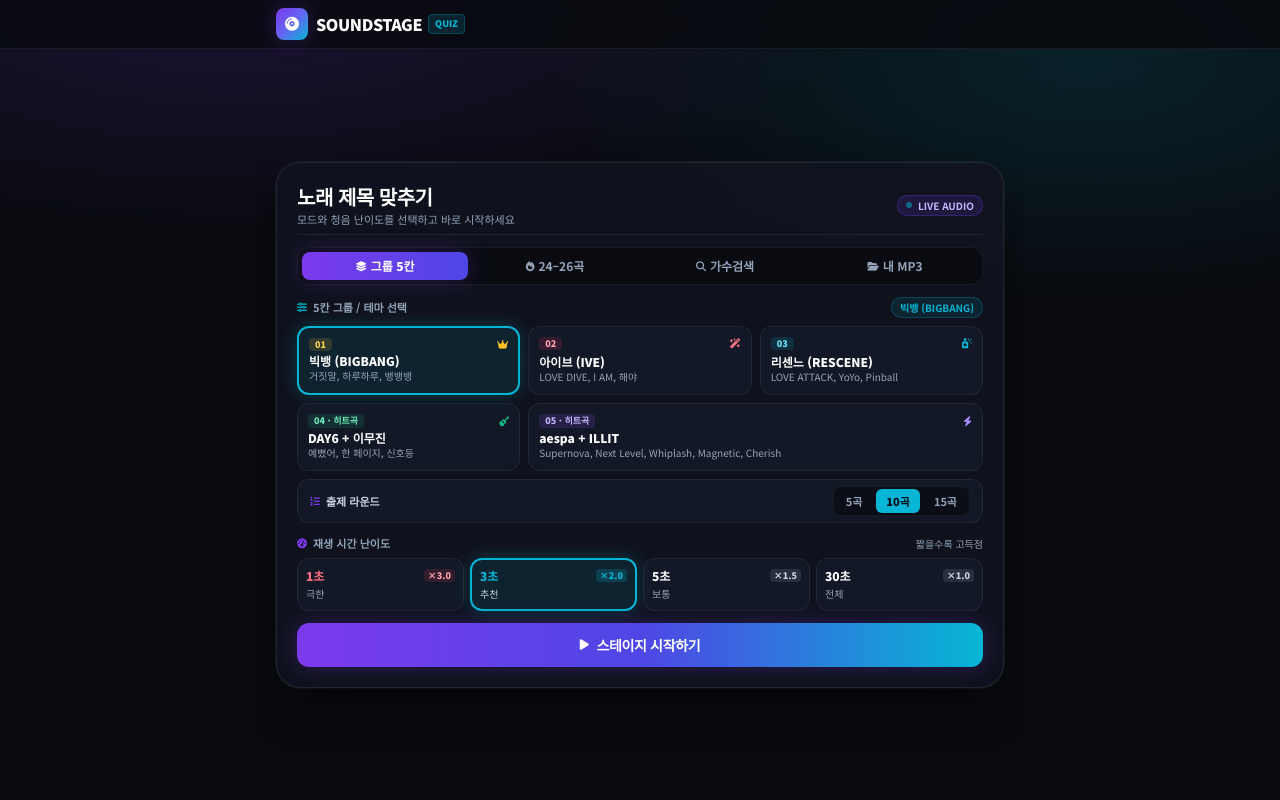
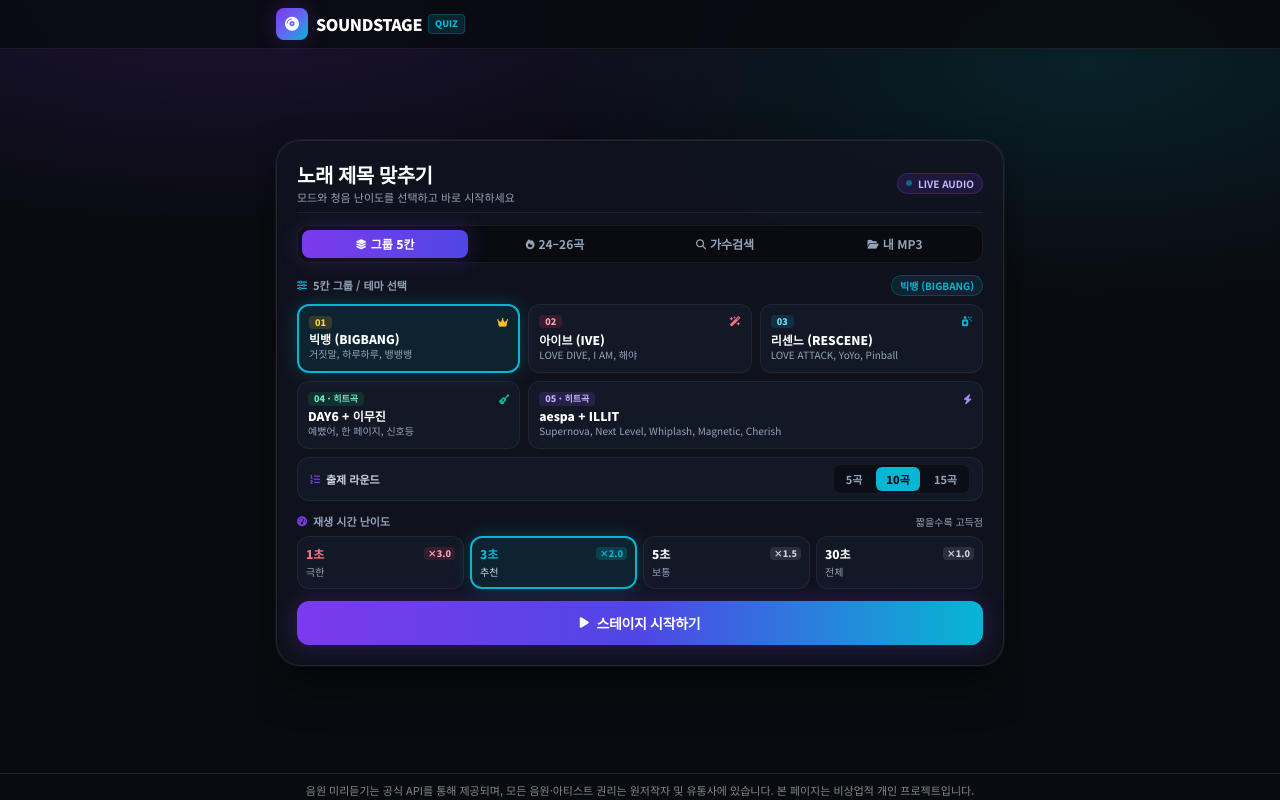
Before and after one commit to yeongseoga23-svg/hyeongseoksongchoose, a plain HTML site: page index.html in a window 1280 px wide. Drawn offline with nearby package versions, Linux system fonts and the light colour scheme.

Commit message:
Add files via upload

```diff
--- a/index.html
+++ b/index.html
@@ -1770,5 +1770,8 @@
             });
         });
     </script>
+<footer class="mt-4 pt-2 border-t border-white/10 text-center text-[11px] leading-relaxed text-white/50">
+  음원 미리듣기는 공식 API를 통해 제공되며, 모든 음원·아티스트 권리는 원저작자 및 유통사에 있습니다. 본 페이지는 비상업적 개인 프로젝트입니다.
+</footer>
 </body>
 </html>
```
